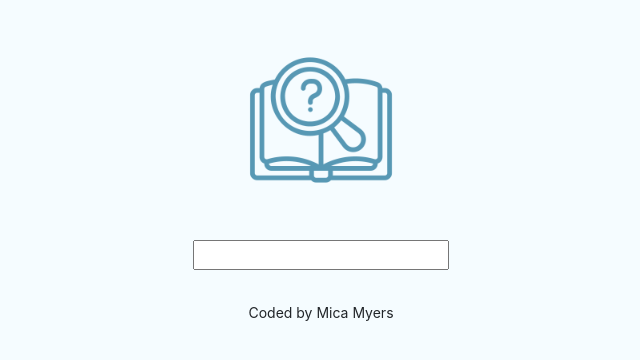
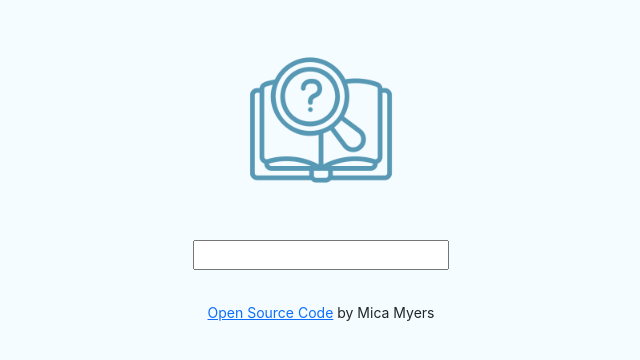
Before and after one commit to micaelajmyers/dictionary-app, a React (Create React App) app: page / in a window 1280 px wide. Shown: the top 360 px of the page, without its empty margins (319-959 px from the left). Built offline with nearby package versions, Linux system fonts and the light colour scheme.

Commit message:
Added link to Github

```diff
--- a/src/App.js
+++ b/src/App.js
@@ -13,7 +13,16 @@
           <Dictionary />
         </main>
         <footer className="App-footer">
-          <small>Coded by Mica Myers</small>
+          <small>
+            <a
+              href="https://github.com/micaelajmyers/dictionary-app.git"
+              target="_blank"
+              rel="noreferrer"
+            >
+              Open Source Code
+            </a>{" "}
+            by Mica Myers
+          </small>
         </footer>
       </div>
     </div>
```
